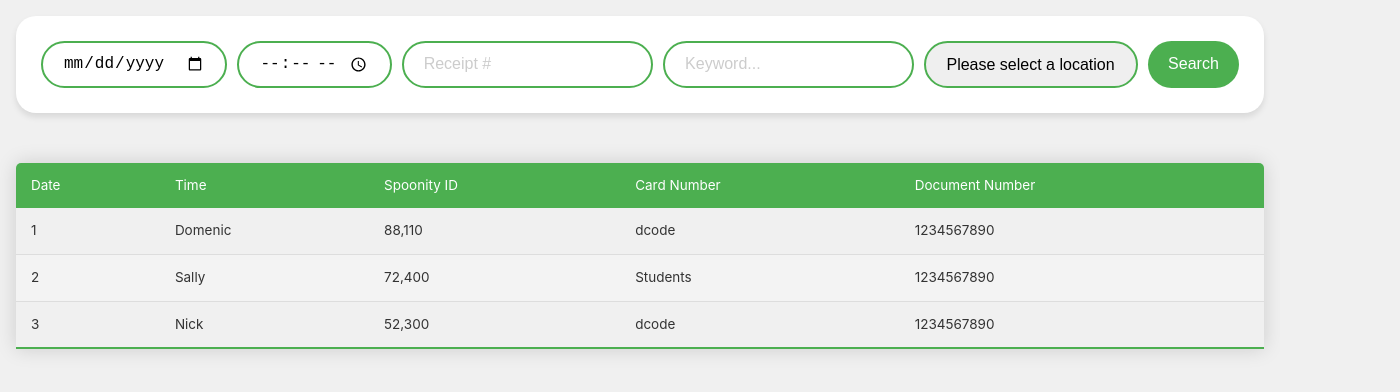
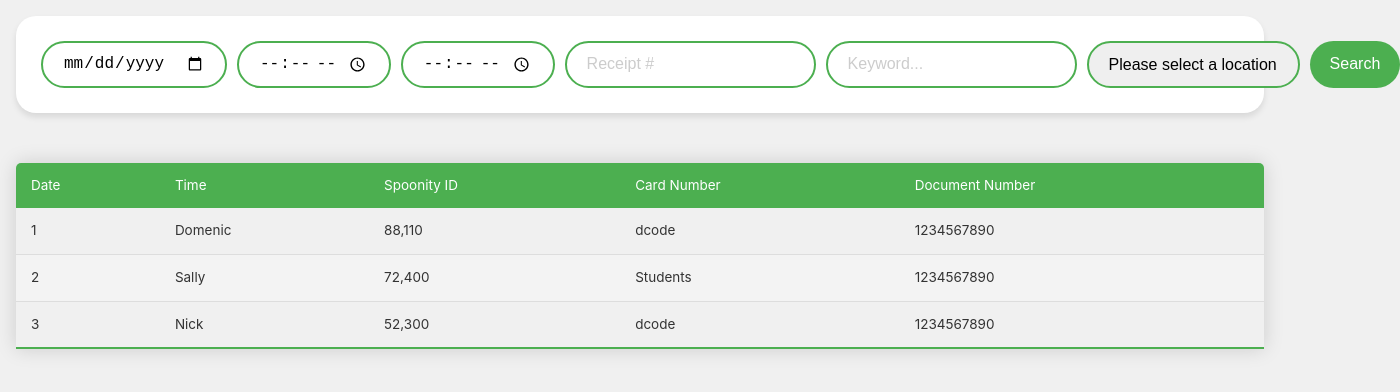
Before and after one commit to Cabezlea/AdminToolSweet, a Vue app: page /Home in a window 1280 px wide. Shown: the top 392 px of the page, 1400 px wide, since content can reach past the window. Built offline with nearby package versions, Linux system fonts and the light colour scheme.

Commit message:
Added one more field to be able to input a time range

```diff
--- a/src/components/Home.vue
+++ b/src/components/Home.vue
@@ -2,7 +2,8 @@
   <div class = "home-container">
     <div class="search-container">
       <input type="date" class="search-input" placeholder="Date">
-      <input type="time" class="search-input" placeholder="Time">
+      <input type="time" class="search-input" v-model="startTime" placeholder="Start Time">
+      <input type="time" class="search-input" v-model="endTime" placeholder="End Time">
       <input type="text" class="search-input" placeholder="Receipt #">
       <input type="search" class="search-input" required placeholder="Keyword...">
       <!-- Dropdown Menu for Locations -->
@@ -62,13 +63,20 @@
 export default {
   data () {
     return {
-      selectedLocation: ''// Selected location by the user
+      selectedLocation: '',// Selected location by the user
+      startTime: '',
+      endTime: ''
     };
   },
   methods: {
     onLocationChange() {
       console.log("Selected location: ", this.selectedLocation);
       // Handle location change, it will be replaced with the actual data in the server
+    },
+    submitForm() {
+      console.log(`Time Range: ${this.startTime} - ${this.endTime}`)
+      // Perform search based on the time range and other criteria
+
     }
   }
 }
```
